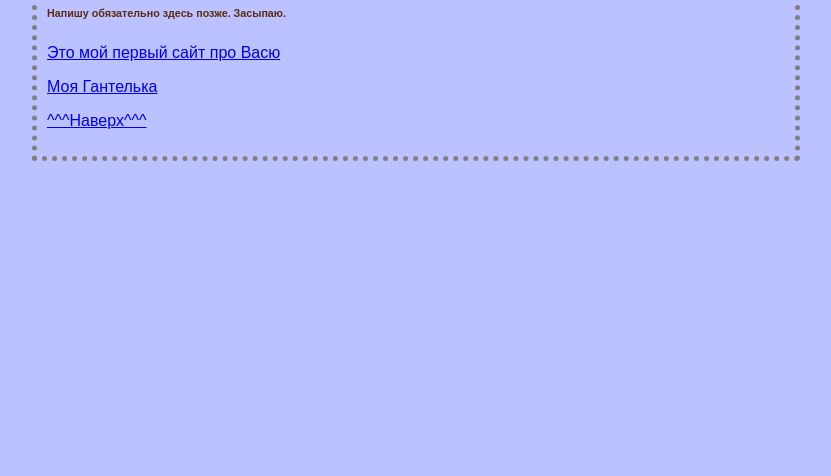
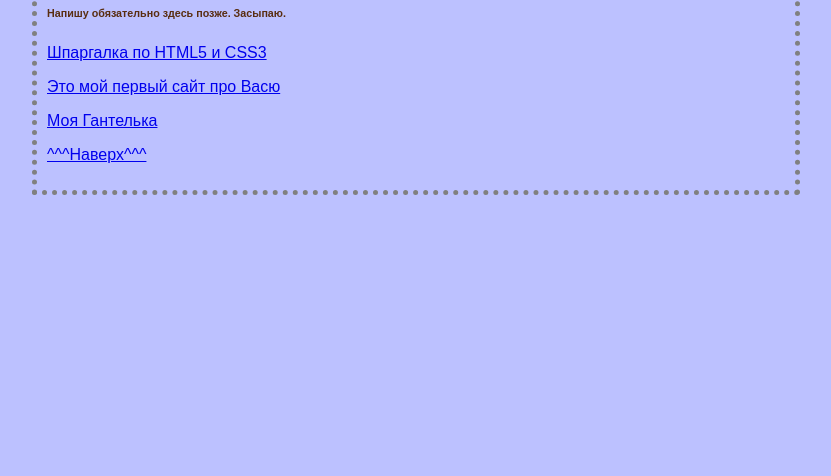
Before and after one commit to lazychal/lazychal.github.io, a plain HTML site: page index.html in a window 1280 px wide. Shown: the part 324-800 px from the top of the page, without its empty margins (224-1055 px from the left). Drawn offline with Linux system fonts and the light colour scheme.

Commit message:
Add files via upload

```diff
--- a/index.html
+++ b/index.html
@@ -15,6 +15,13 @@
 			<h1 align="center">Сайт программиста новичка</h1>
 				<h6>Напишу обязательно здесь позже. Засыпаю.</h6>
 				<p>
+				<a href="tags/tags.html"
+					title="Пользуйтесь на здоровье!">Шпаргалка по HTML5 и CSS3</a>
+				</p>
+
+				<p>
+
+				<p>
 				<a href="vasya/vasya.html"
 					title="Жмакай">Это мой первый сайт про Васю</a>
 				</p>
```
